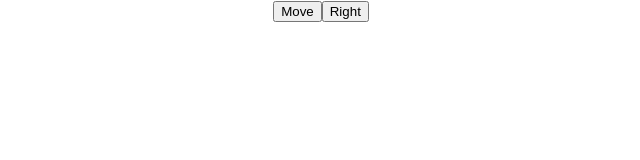
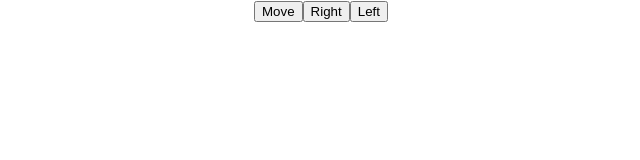
Before and after one commit to Jamie-Wallace/react-learning, a React (Create React App) app in the folder mars-rover-ts-2/: page / in a window 1280 px wide. Shown: the top 160 px of the page, without its empty margins (319-959 px from the left). Built offline with nearby package versions, Linux system fonts and the light colour scheme.

Commit message:
Add turn left button

```diff
--- a/mars-rover-ts-2/src/App.tsx
+++ b/mars-rover-ts-2/src/App.tsx
@@ -8,6 +8,7 @@ function App() {
     <div className="App">
       <button onClick={controller.move}>Move</button>
       <button onClick={controller.turnRight}>Right</button>
+      <button>Left</button>
     </div>
   );
 }
```
Also changed, not shown: 1 other file (tests, documents, lock files or other folders).
